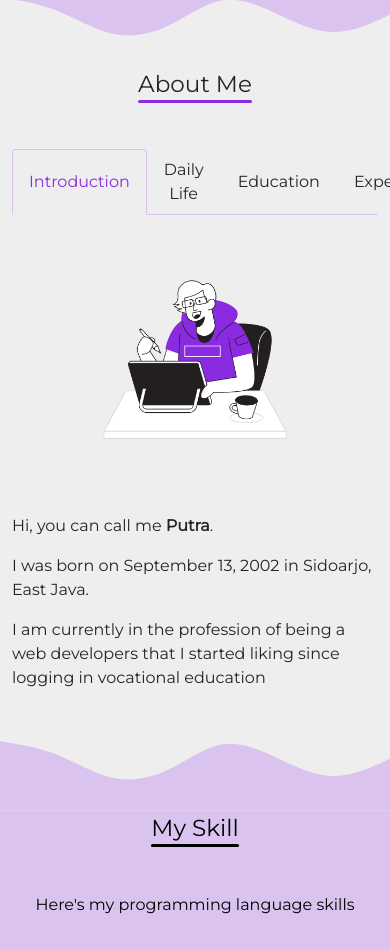
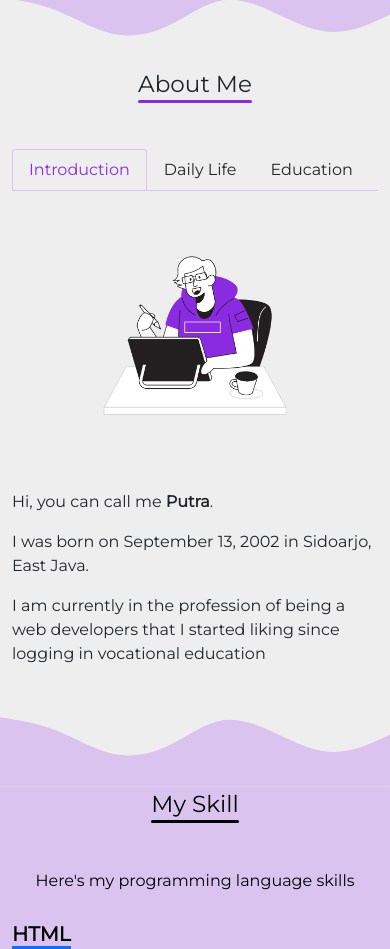
Before and after one commit to riskiputraalamzah/riskiputraalamzah.github.io, a plain HTML site: page index.html in a window 390 px wide. Shown: the part 864-1813 px from the top of the page. Drawn offline with nearby package versions, Linux system fonts and the light colour scheme; some packages are replaced by stand-ins of ours; animation ran at ten frames a second.

Commit message:
fix bug tabs about

```diff
--- a/assets/sass/dekstop.scss
+++ b/assets/sass/dekstop.scss
@@ -275,7 +275,9 @@ section {
       background-color: #eee !important;
       border-color: variabel.$myColorLighten variabel.$myColorLighten #eee !important;
     }
+
     .nav-link {
+      white-space: nowrap;
       color: rgb(37, 37, 37) !important;
       &:focus,
       &:hover {
@@ -288,6 +290,9 @@ section {
   &#about {
     .row.right-image {
       flex-direction: row-reverse;
+    }
+    .tab-about {
+      display: none;
     }
     .cards-education {
       justify-content: center;
--- a/assets/sass/tablet.scss
+++ b/assets/sass/tablet.scss
@@ -1,5 +1,5 @@
-@use 'variabel';
-@use 'mixins';
+@use "variabel";
+@use "mixins";
 @media (max-width: 768px) {
   .my-backdrop {
     opacity: 0;
@@ -85,17 +85,32 @@
       }
     }
     &#about {
+      .tab-about {
+        display: block !important;
+        & .nav-tabs {
+          overflow-y: scroll;
+          scrollbar-width: none; /* Firefox */
+          -ms-overflow-style: none; /* Internet Explorer 10+ */
+          &::-webkit-scrollbar {
+            /* WebKit */
+            width: 0;
+            height: 0;
+            display: none;
+          }
+        }
+      }
       .row.right-image > *,
       .row.left-image > * {
         margin: 10px 0;
       }
-      .row.right-image {
+      .row.right-image,
+      .row.left-image {
         flex-direction: column;
         align-items: center;
       }
-      .row.left-image {
-        justify-content: center;
-      }
+      // .row.left-image {
+      //   justify-content: center;
+      // }
     }
   }
 }
--- a/index.html
+++ b/index.html
@@ -114,7 +114,7 @@
         <span class="line-mark-title fs-3">About Me</span>
       </div>
       <div class="container">
-        <nav class="d-block d-md-none" data-aos="fade-up">
+        <nav class="tab-about" data-aos="fade-up">
           <div
             class="nav nav-tabs nav-fill flex-nowrap"
             id="nav-tab"
```
Also changed, not shown: assets/css/style.css, 1 other file.
